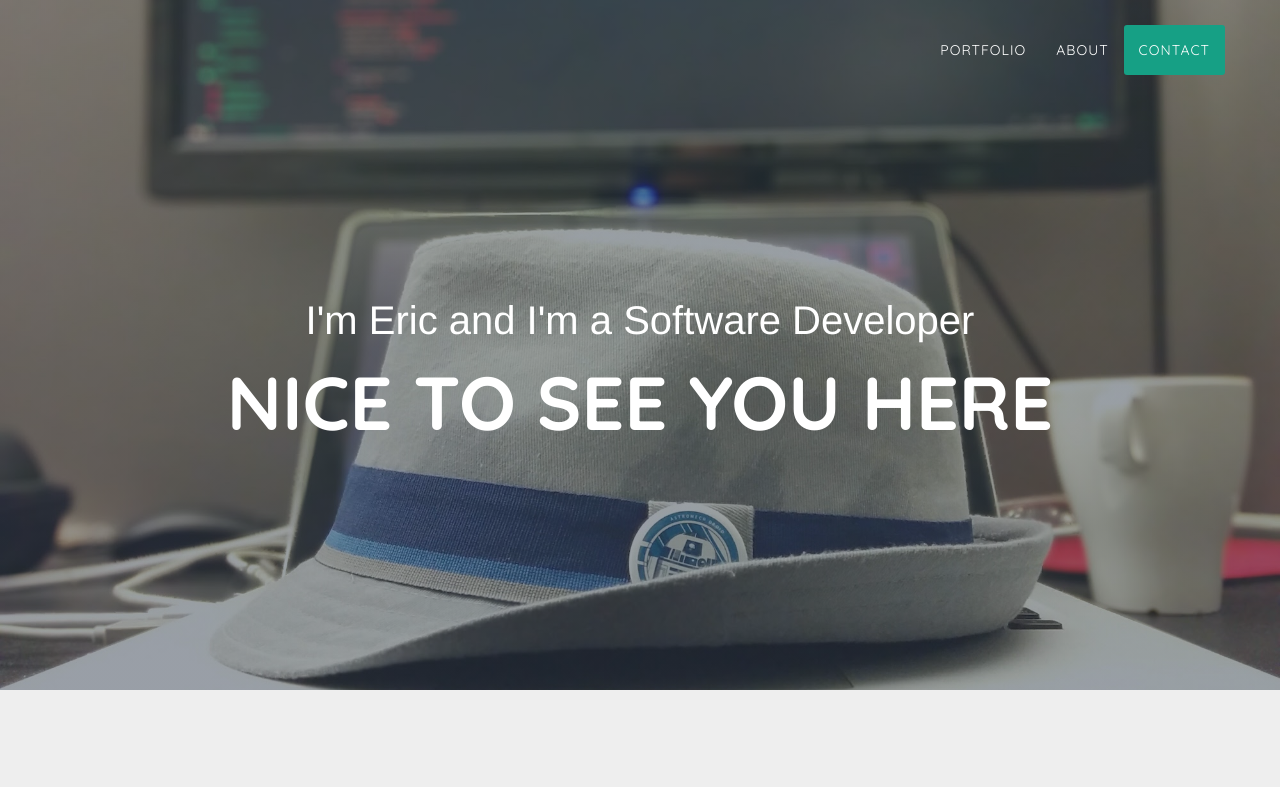
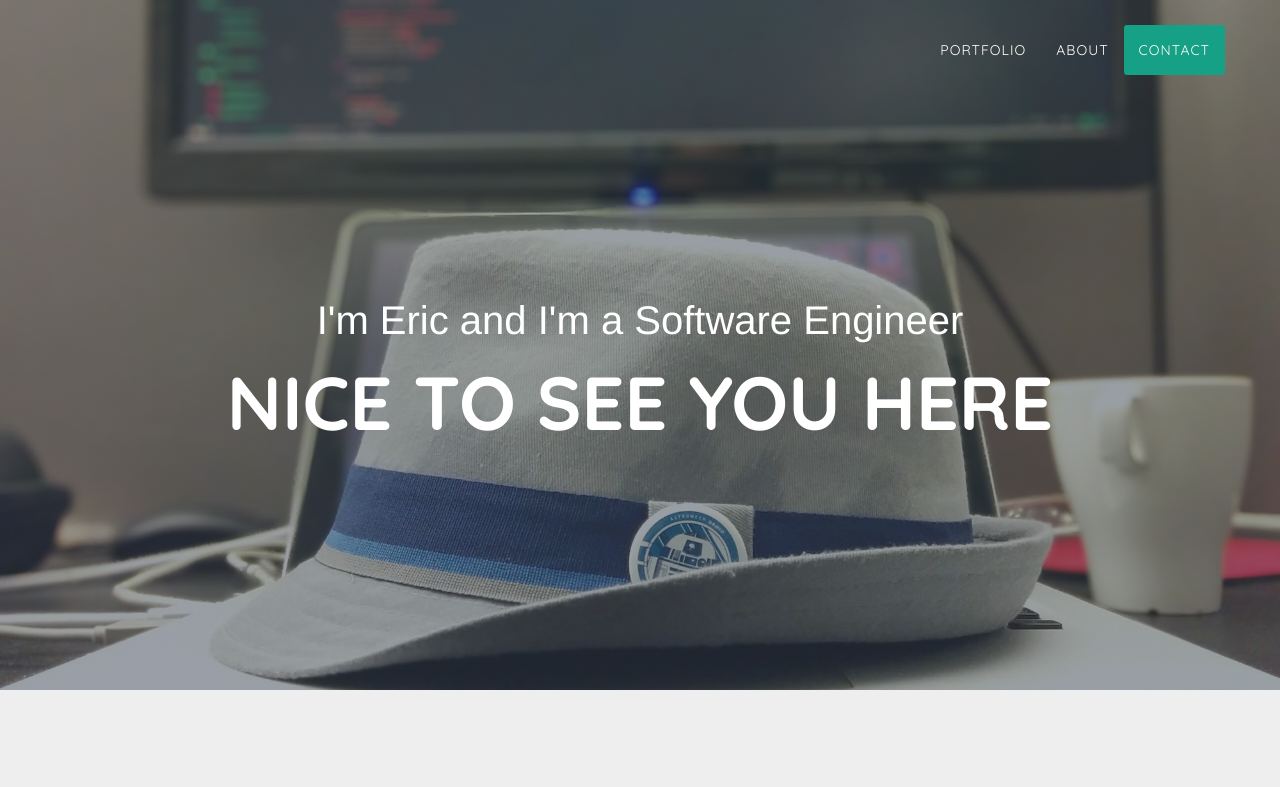
Before and after one commit to olivetreee/portfolio, a website: page index.html in a window 1280 px wide. Shown: the top 787 px of the page. Drawn offline with nearby package versions, Linux system fonts and the light colour scheme.

Commit message:
Fix typos

```diff
--- a/index.html
+++ b/index.html
@@ -80,7 +80,7 @@
     <header>
         <div class="container">
             <div class="intro-text">
-                <div class="intro-lead-in">I'm Eric and I'm a Software Developer</div>
+                <div class="intro-lead-in">I'm Eric and I'm a Software Engineer</div>
                 <div class="intro-heading">Nice To See You Here</div>
                 <!-- <a href="#services" class="page-scroll btn btn-xl">Tell Me More</a> -->
             </div>
```
